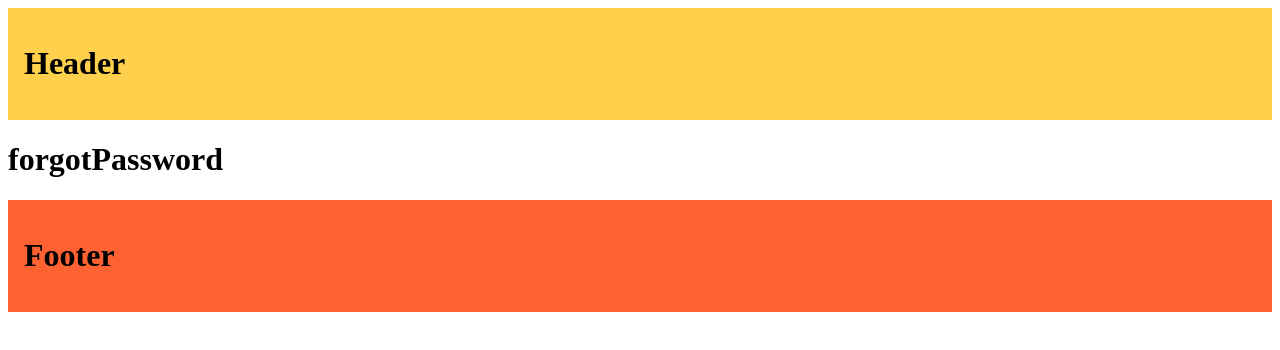
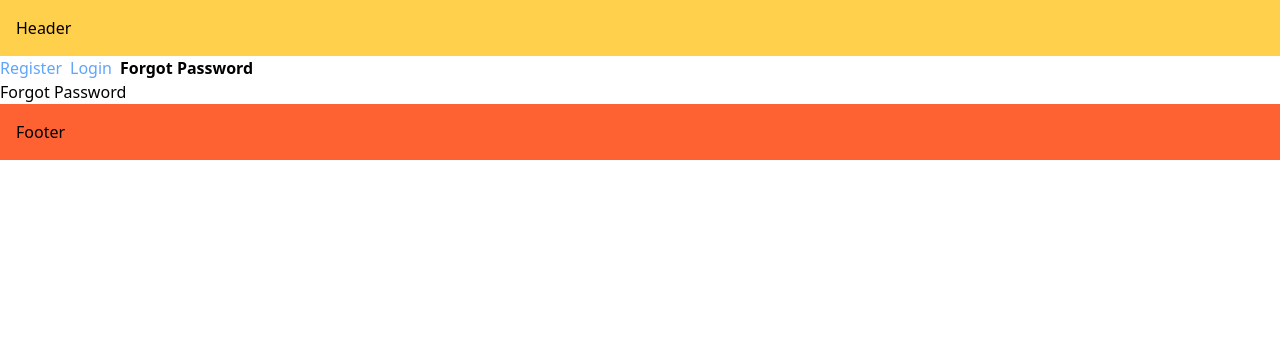
Before and after one commit to mikemariano19/nextjs-tutorial, a Next.js app: page /forgot-password in a window 1280 px wide. Shown: the top 350 px of the page. Built offline with nearby package versions, Linux system fonts and the light colour scheme.

Commit message:
Navigating programmativally and template

```diff
--- a/src/app/(auth)/forgot-password/page.tsx
+++ b/src/app/(auth)/forgot-password/page.tsx
@@ -1,3 +1,3 @@
 export default function ForgotPassword() {
-    return <h1>forgotPassword</h1>
+    return <h1>Forgot Password</h1>
 }
--- a/src/app/(auth)/layout.tsx
+++ b/src/app/(auth)/layout.tsx
@@ -1,6 +1,7 @@
 "use client"
-
 import Link from "next/link"
+import { usePathname } from "next/navigation"
+import './styles.css'
 
 const navLinks = [
   { name: 'Register', href:'/register' },
@@ -13,12 +14,18 @@ export default function AuthLayout({
 }: {
   children: React.ReactNode
 }) {
+  const pathname = usePathname()
   return (
     <>
       {navLinks.map((link) => {
-        <Link href={link.href} key={link.name}>
-          {link.name}
-        </Link>
+        const isActive = pathname.endsWith(link.href)
+        return (
+          <Link href={link.href} key={link.name}
+            className={isActive? 'font-bold mr-2' : 'text-blue-400 mr-2'}
+          >
+            {link.name}
+          </Link>
+        )
       })}
       {children}
     </>
--- a/src/app/(auth)/login/page.tsx
+++ b/src/app/(auth)/login/page.tsx
@@ -1,3 +1,3 @@
 export default function LogIn () {
-    return <h1>logIn</h1>
+    return <h1>LogIn</h1>
 }
--- /dev/null
+++ b/src/app/(auth)/styles.css
@@ -0,0 +1,3 @@
+@tailwind base;
+@tailwind components;
+@tailwind utilities;
--- /dev/null
+++ b/src/app/order-product/page.tsx
@@ -0,0 +1,17 @@
+'use client'
+import { useRouter } from "next/navigation"
+
+export default function OrderProduct () {
+    const router = useRouter()
+    const handleClick = () => {
+        router.push('/')
+    }
+    return (
+        <>
+            <h1>Order Product</h1>
+            <button onClick={handleClick}>
+                Place Order
+            </button>
+        </>
+    )
+}
```
